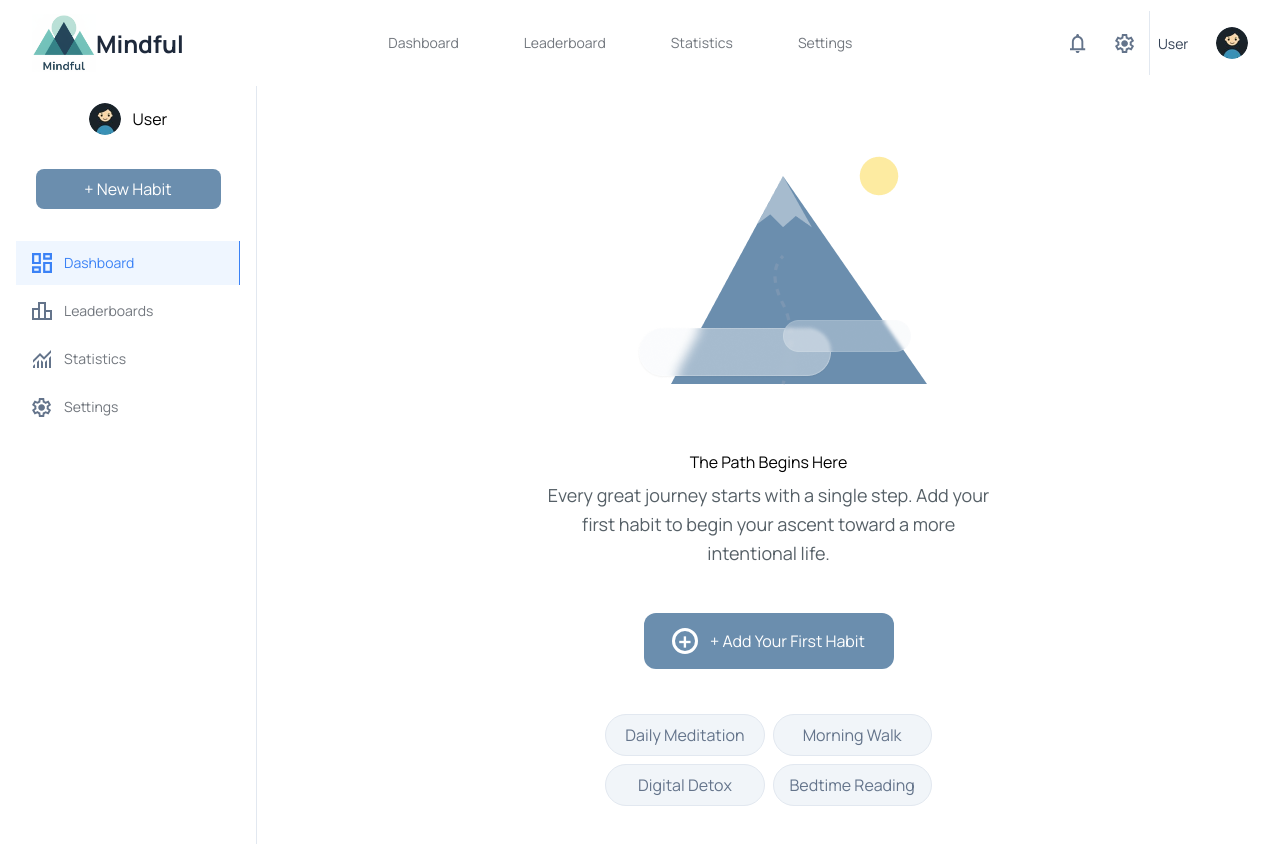
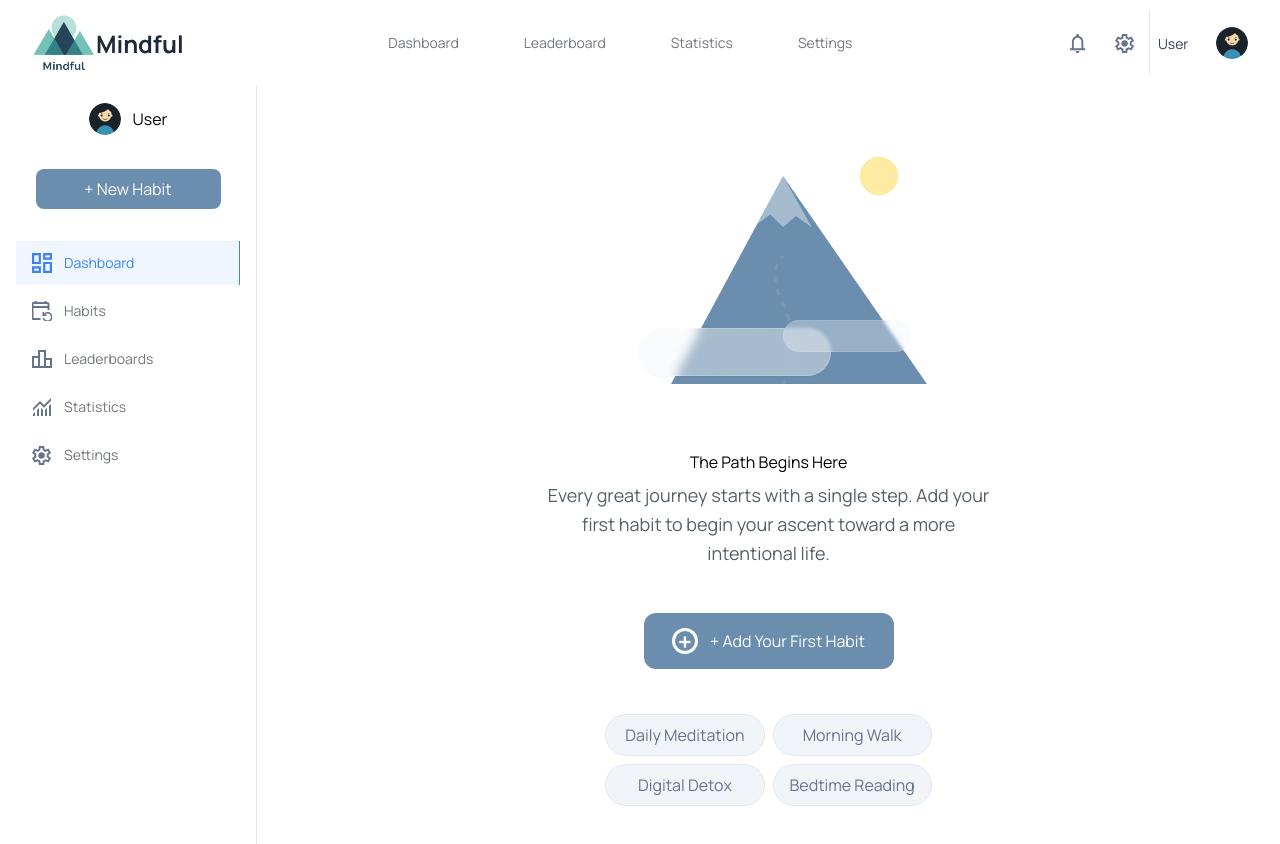
Before and after one commit to YaSidneva/habit-project, a React (Vite) app: page /dashboard in a window 1280 px wide. Shown: the top 844 px of the page. Built offline with nearby package versions, Linux system fonts and the light colour scheme.

Commit message:
add habits category to sidebar

```diff
--- a/src/components/Sidebar.css
+++ b/src/components/Sidebar.css
@@ -39,6 +39,10 @@
 
 .sidebarIconDashboard path {
    fill: #3B82F6;
+}
+
+.sidebarIconHabits {
+    background-image: url("../assets/icon-habits.svg");
 }
 
 .sidebarIconLeaderboard {
--- a/src/components/Sidebar.jsx
+++ b/src/components/Sidebar.jsx
@@ -19,6 +19,7 @@ export default function Sidebar({ onAddNew }) {
                 <Link to="/dashboard" className="sidebarNavItem sidebarNavDashboard"> <svg  className="sidebarNavIcon sidebarIconDashboard" width="18" height="18" viewBox="0 0 18 18" fill="none" xmlns="http://www.w3.org/2000/svg">
                     <path d="M10 6V0H18V6H10V6M0 10V0H8V10H0V10M10 18V8H18V18H10V18M0 18V12H8V18H0V18M2 8H6V2H2V8V8M12 16H16V10H12V16V16M12 4H16V2H12V4V4M2 16H6V14H2V16V16M6 8V8V8V8V8V8M12 4V4V4V4V4V4M12 10V10V10V10V10V10M6 14V14V14V14V14V14" fill="#64748B"/>
                 </svg>Dashboard</Link>
+                <Link to="/" className="sidebarNavItem"> <div className="sidebarNavIcon sidebarIconHabits"></div>Habits</Link>
                 <Link to="/" className="sidebarNavItem"> <div className="sidebarNavIcon sidebarIconLeaderboard"></div>Leaderboards</Link>
                 <Link to="/" className="sidebarNavItem"> <div className="sidebarNavIcon sidebarIconStatistics"></div>Statistics</Link>
                 <Link to="/" className="sidebarNavItem"><div className="sidebarNavIcon sidebarIconSettings"></div>Settings</Link>
```
Also changed, not shown: src/assets/icon-habits.svg (added).
